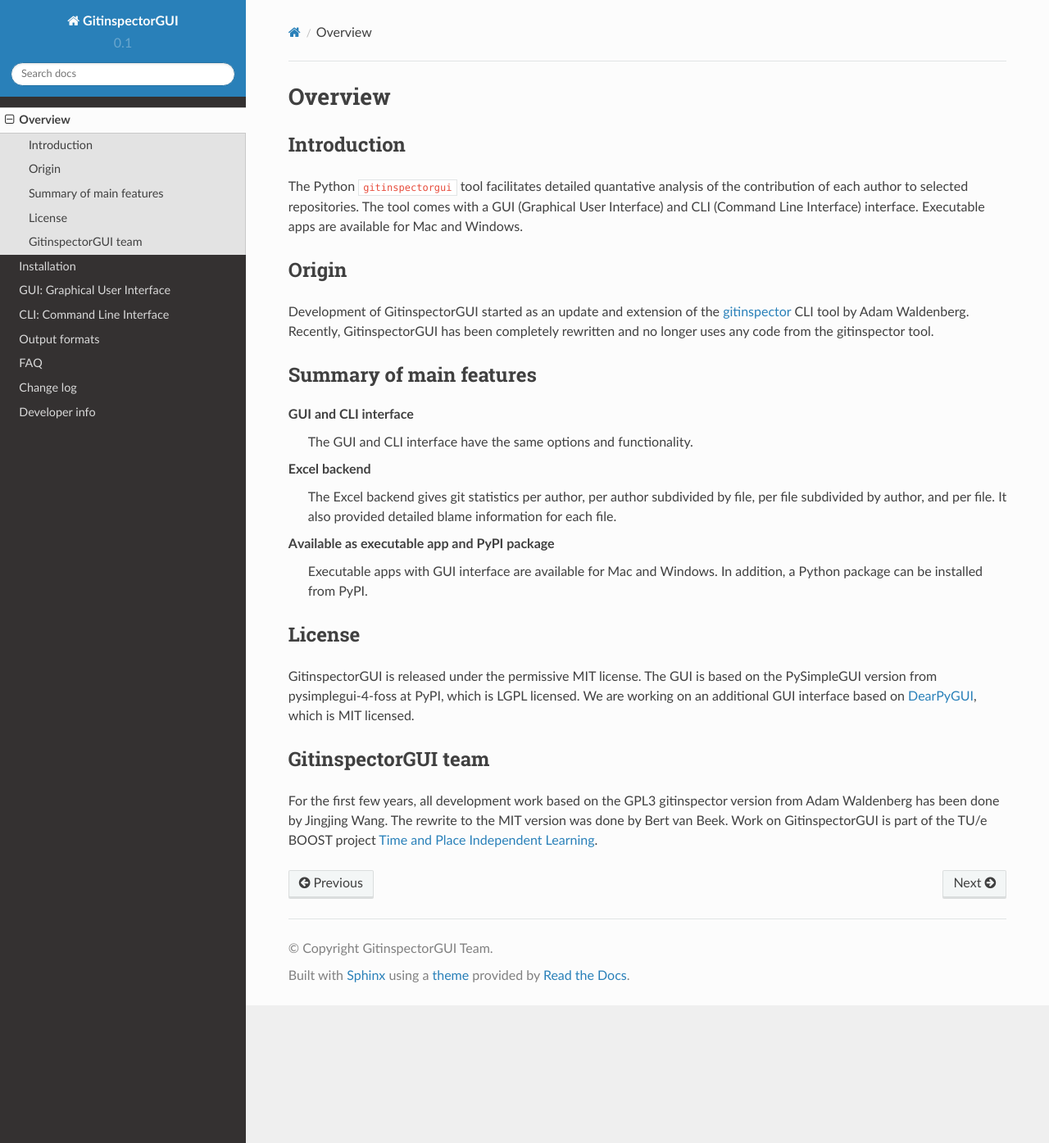
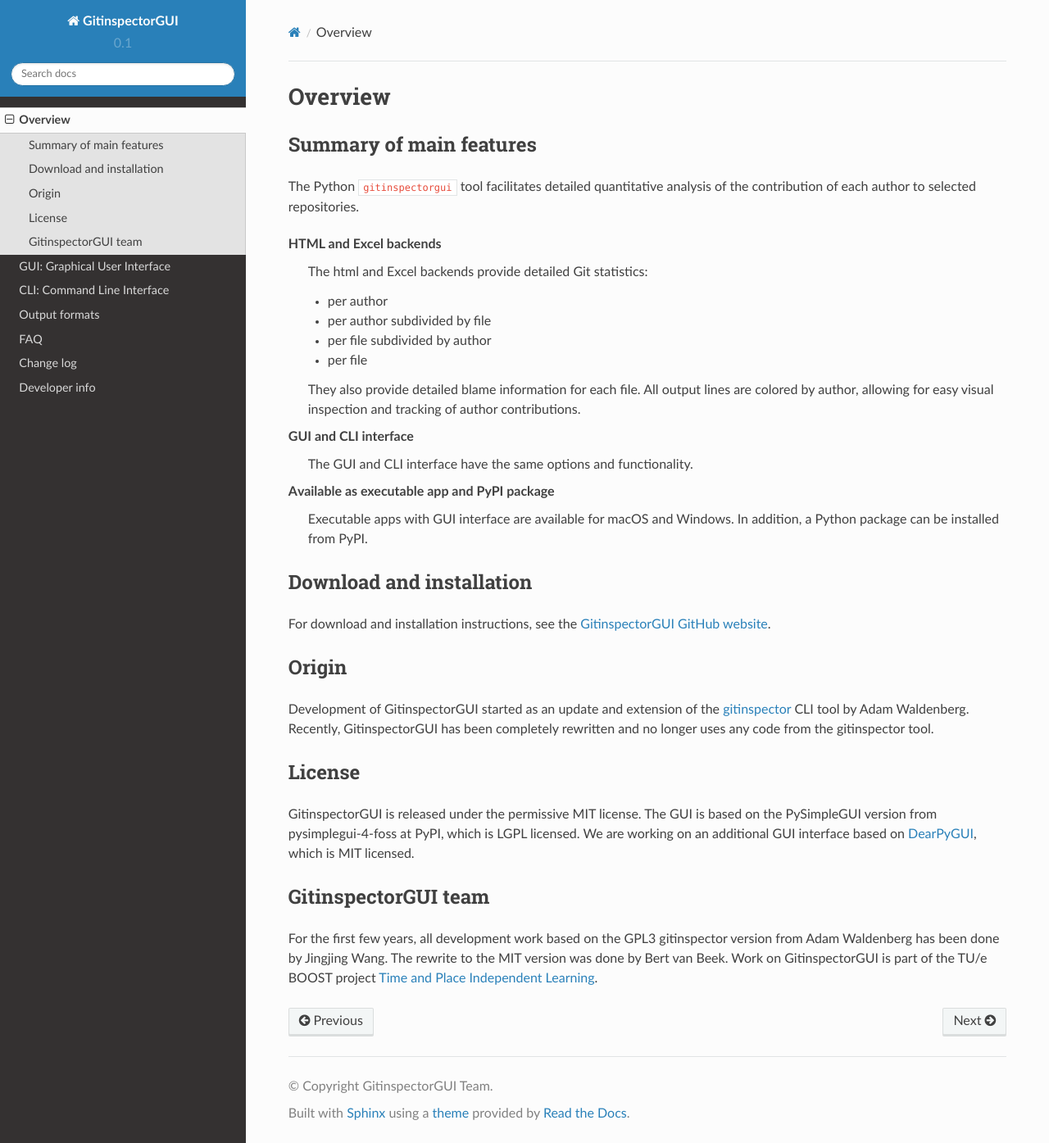
Before and after one commit to davbeek/gitinspectorgui-rtd, a Sphinx documentation site: the page built from docs/source/overview.rst, in a window 1280 px wide and 1395 px high. Shown: the whole window at 82% size. Built offline with Sphinx 7.4.7 and the Read the Docs theme 2.0.0, drawn with Linux system fonts in a browser that asks for light colours.

Commit message:
Update website referring to new GitHub gitinspectorgui repo

```diff
--- a/docs/source/changelog.rst
+++ b/docs/source/changelog.rst
@@ -3,7 +3,7 @@
 
 V 0.3.3
 -------
-- Improve backgroud color of GUI window for dark theme on macOS
+- Improve background color of GUI window for dark theme on macOS
 - Automate version updates
 - Improve Help and About output
 - Add source path to pyinstaller spec file
--- a/docs/source/faq.rst
+++ b/docs/source/faq.rst
@@ -1,7 +1,7 @@
 Frequently Asked Questions
 ==========================
 
-The html output window is blank. What should I do?
+What to do when the html output window is blank?
   - This can occur when you are not properly connected to the internet. Check
     your internet connection and try again.
   - If you are connected to the internet, close the blank output window and
@@ -10,4 +10,4 @@
     sheets are downloaded, they are be stored in the brower's cache and the
     output window should display the html content.
   - Note that the output window that opens when the output format is set to
-    :guilabel:`auto` is also html output window.
+    :guilabel:`auto` is also an html output window.
--- a/docs/source/index.rst
+++ b/docs/source/index.rst
@@ -5,7 +5,6 @@
   :maxdepth: 2
 
   overview
-  install
   gui
   cli
   output-formats
--- a/docs/source/overview.rst
+++ b/docs/source/overview.rst
@@ -1,12 +1,34 @@
 Overview
 ========
 
-Introduction
-------------
-The Python ``gitinspectorgui`` tool facilitates detailed quantative analysis of
-the contribution of each author to selected repositories. The tool comes with a
-GUI (Graphical User Interface) and CLI (Command Line Interface) interface.
-Executable apps are available for Mac and Windows.
+Summary of main features
+------------------------
+The Python ``gitinspectorgui`` tool facilitates detailed quantitative analysis
+of the contribution of each author to selected repositories.
+
+HTML and Excel backends
+  The html and Excel backends provide detailed Git statistics:
+
+  - per author
+  - per author subdivided by file
+  - per file subdivided by author
+  - per file
+
+  They also provide detailed blame information for each file. All output lines
+  are colored by author, allowing for easy visual inspection and tracking of
+  author contributions.
+
+GUI and CLI interface
+  The GUI and CLI interface have the same options and functionality.
+
+Available as executable app and PyPI package
+  Executable apps with GUI interface are available for macOS and Windows. In
+  addition, a Python package can be installed from PyPI.
+
+Download and installation
+-------------------------
+For download and installation instructions, see the `GitinspectorGUI GitHub
+website <https://github.com/davbeek/gitinspectorgui>`_.
 
 Origin
 ------
@@ -14,20 +36,6 @@
 `gitinspector <https://github.com/ejwa/gitinspector>`_ CLI tool by Adam
 Waldenberg. Recently, GitinspectorGUI has been completely rewritten and no
 longer uses any code from the gitinspector tool.
-
-Summary of main features
-------------------------
-GUI and CLI interface
-  The GUI and CLI interface have the same options and functionality.
-
-Excel backend
-  The Excel backend gives git statistics per author, per author subdivided by
-  file, per file subdivided by author, and per file. It also provided detailed
-  blame information for each file.
-
-Available as executable app and PyPI package
-  Executable apps with GUI interface are available for Mac and Windows. In
-  addition, a Python package can be installed from PyPI.
 
 License
 -------
```
Also changed, not shown: docs/source/install.rst (deleted, +0 -11 lines).
